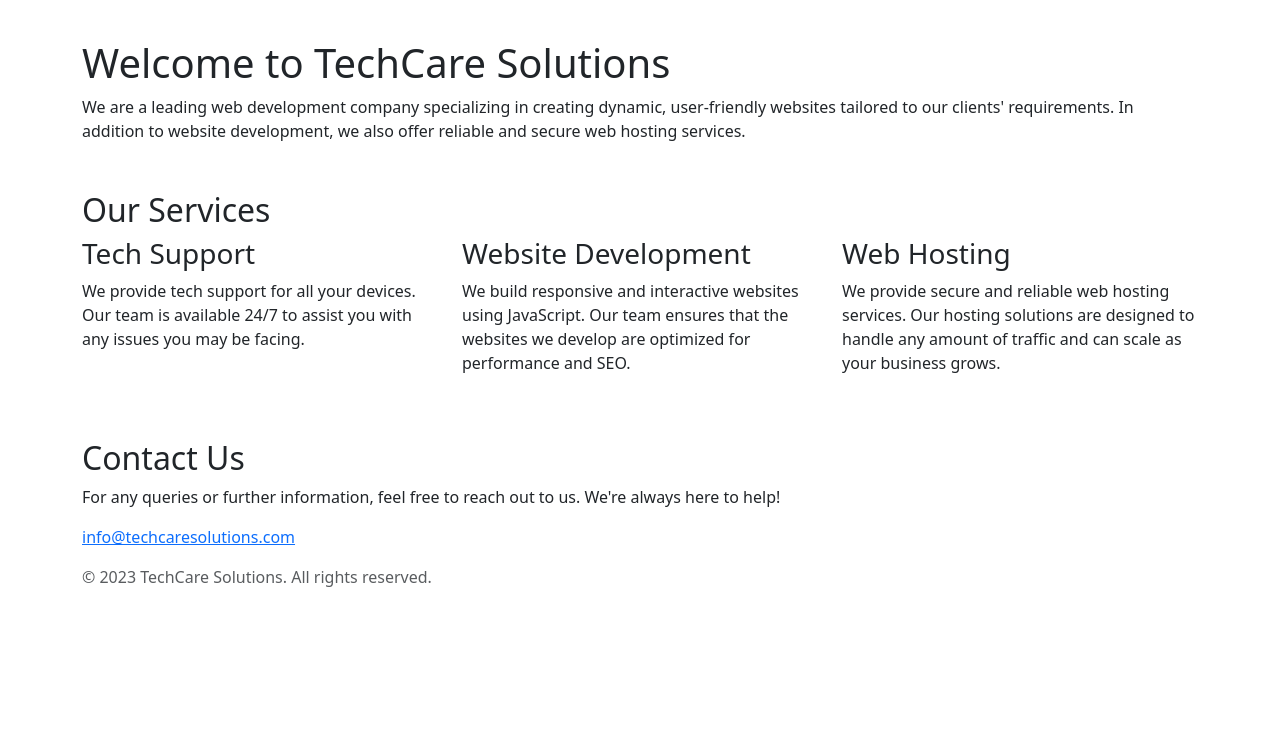
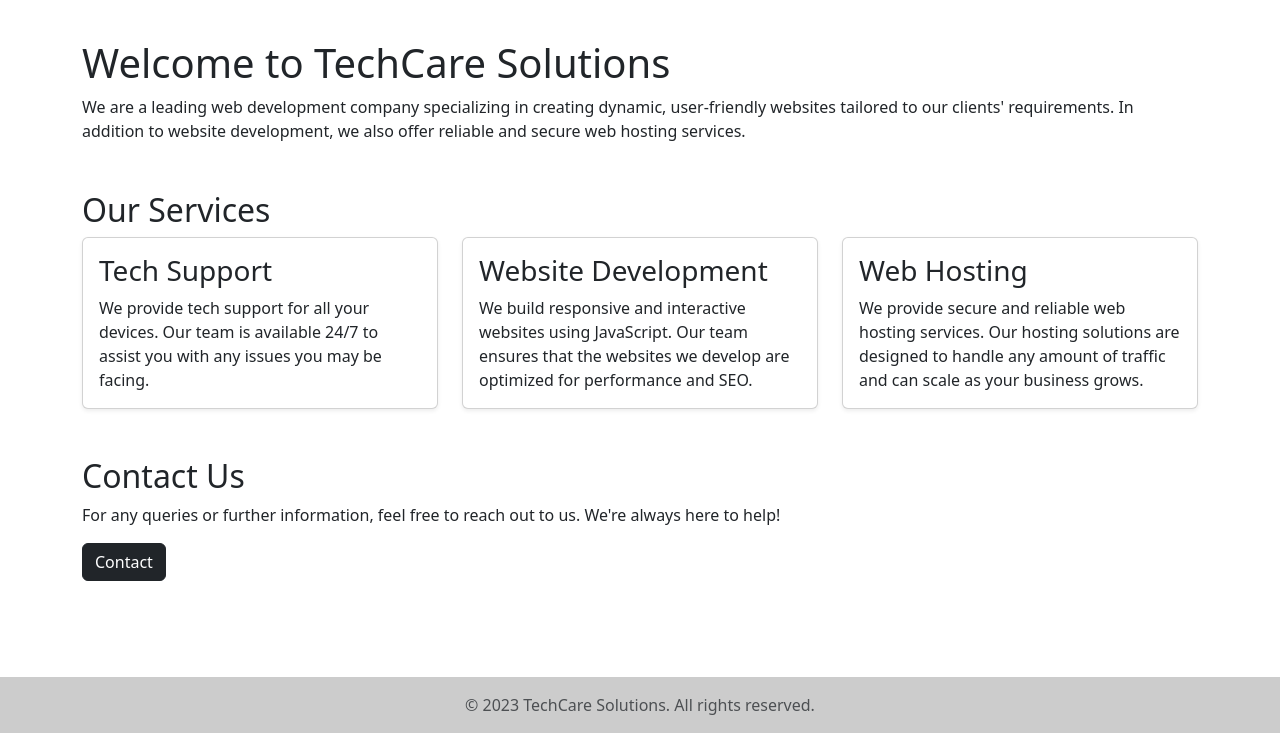
Before and after one commit to Techcare-Solutions/TechCareSolutions, a plain HTML site: page index.html in a window 1280 px wide. Shown: the part 67-800 px from the top of the page. Drawn offline with nearby package versions, Linux system fonts and the light colour scheme.

Commit message:
edited index

```diff
--- /dev/null
+++ b/css/index.css
@@ -0,0 +1,3 @@
+.card:hover {
+    box-shadow: 0 0 10px rgba(255, 255, 255, 0.5);
+}
--- a/index.html
+++ b/index.html
@@ -4,6 +4,7 @@
     <meta charset="UTF-8">
     <title>TechCare Solutions</title>
     <link rel="stylesheet" href="css/bootstrap.css">
+    <link rel="stylesheet" href="css/index.css">
     <meta name="viewport" content="width=device-width, initial-scale=1, shrink-to-fit=no">
     <script src="https://code.jquery.com/jquery-3.2.1.slim.min.js"
             integrity="sha384-KJ3o2DKtIkvYIK3UENzmM7KCkRr/rE9/Qpg6aAZGJwFDMVNA/GpGFF93hXpG5KkN"
@@ -63,29 +64,43 @@
     <section class="container mt-5">
         <h2>Our Services</h2>
         <div class="row">
-            <div class="col-md-4">
-                <h3>Tech Support</h3>
-                <p>We provide tech support for all your devices. Our team is available 24/7 to assist you with any issues you may be facing.</p>
-            </div>
-            <div class="col-md-4">
-                <h3>Website Development</h3>
-                <p>We build responsive and interactive websites using JavaScript. Our team ensures that the websites we develop are optimized for performance and SEO.</p>
-            </div>
-            <div class="col-md-4">
-                <h3>Web Hosting</h3>
-                <p>We provide secure and reliable web hosting services. Our hosting solutions are designed to handle any amount of traffic and can scale as your business grows.</p>
-            </div>
+            <a href="html/pages/pricing.html" class="col-md-4 text-decoration-none">
+                <div class="card h-100 shadow-sm">
+                    <div class="card-body">
+                        <h3 class="card-title">Tech Support</h3>
+                        <p class="card-text">We provide tech support for all your devices. Our team is available 24/7 to assist you with any issues you may be facing.</p>
+                    </div>
+                </div>
+            </a>
+            <a href="html/pages/pricing.html" class="col-md-4 text-decoration-none">
+                <div class="card h-100 shadow-sm">
+                    <div class="card-body">
+                        <h3 class="card-title">Website Development</h3>
+                        <p class="card-text">We build responsive and interactive websites using JavaScript. Our team ensures that the websites we develop are optimized for performance and SEO.</p>
+                    </div>
+                </div>
+            </a>
+            <a href="html/pages/pricing.html" class="col-md-4 text-decoration-none">
+                <div class="card h-100 shadow-sm">
+                    <div class="card-body">
+                        <h3 class="card-title">Web Hosting</h3>
+                        <p class="card-text">We provide secure and reliable web hosting services. Our hosting solutions are designed to handle any amount of traffic and can scale as your business grows.</p>
+                    </div>
+                </div>
+            </a>
         </div>
     </section>
 
     <section class="container mt-5">
         <h2>Contact Us</h2>
         <p>For any queries or further information, feel free to reach out to us. We're always here to help!</p>
-        <p><a href="mailto:info@techcaresolutions.com">info@techcaresolutions.com</a></p>
+        <a href="html/pages/contact.html">
+            <button type="button" class="btn btn-dark">Contact</button>
+        </a>
     </section>
 </main>
 <footer>
-    <div class="container">
+    <div class="text-center fixed-bottom p-3" style="background-color: rgba(0, 0, 0, 0.2);">
         <span class="text-muted">© 2023 TechCare Solutions. All rights reserved.</span>
     </div>
 </footer>
```
